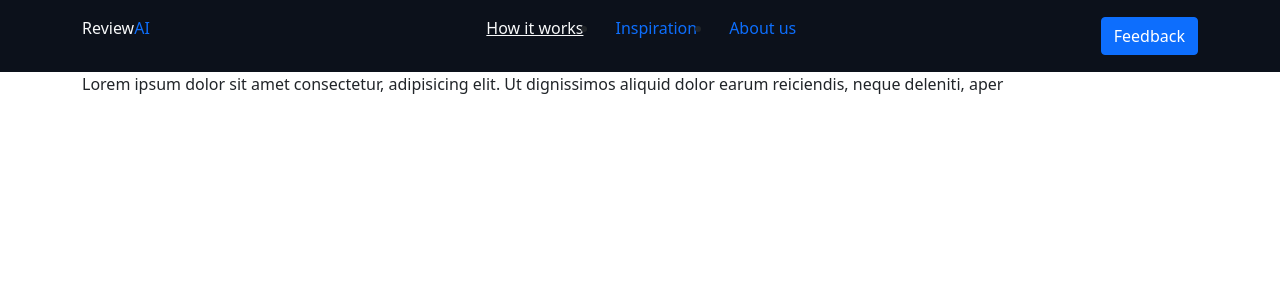
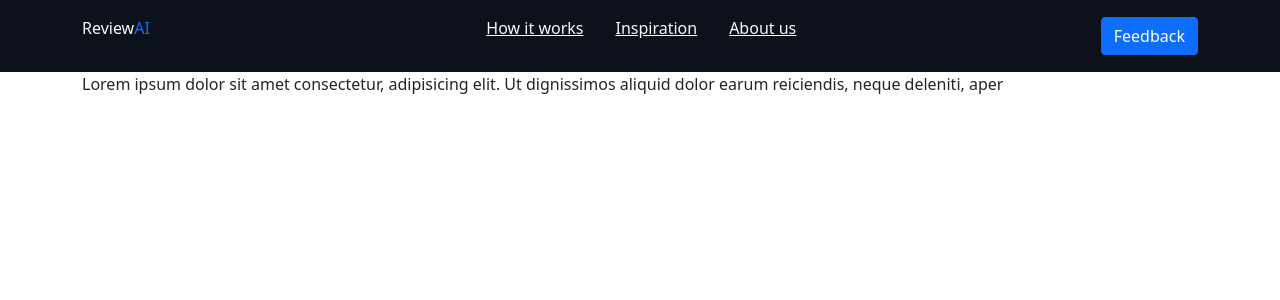
Before and after one commit to TSharvananthan/HTN2021, a React (Create React App) app in the folder front-end/: page / in a window 1280 px wide. Shown: the top 300 px of the page. Built offline with nearby package versions, Linux system fonts and the light colour scheme.

Commit message:
style: navbar

```diff
--- a/front-end/src/components/navbar.jsx
+++ b/front-end/src/components/navbar.jsx
@@ -5,24 +5,29 @@ export const Navbar = () => {
     <div id="nav" className="nav w-100 h-50">
       <div className="container">
         <div className=" navbar nav ">
-          <p className="text-light">
+          <p className="text-light brand">
             Review<span className="text-primary">AI</span>
-          </p>
+                  </p>
+
+                  {/*  navigation links */ }
           <ul className="d-flex flex-row">
-            <li className="nav-item nav-link">
-              <a className="text-light" href="#">
+            <li className="nav-link text-light">
+              <a className="text-light bg-gray-link" href="#">
                 How it works
               </a>
             </li>
-            <li className="nav-item">
-              <a className="nav-link" href="#">
+            <li className="nav-link text-light bg-gray-link">
+              <a className="text-light bg-gray-link" href="#">
                 Inspiration
               </a>
             </li>
-            <li className="nav-item">
-              <a className="nav-link">About us</a>
+            <li className="nav-link">
+              <a className="text-light bg-gray-link">About us</a>
             </li>
-          </ul>
+                  </ul>
+
+
+
           <form class="form-inline my-2 my-lg-0">
             <button class="btn btn-primary my-2 my-sm-0" type="submit">
               Feedback
--- a/front-end/src/styles/navbar.css
+++ b/front-end/src/styles/navbar.css
@@ -1,7 +1,21 @@
+@import url("https://fonts.googleapis.com/css2?family=Mulish:wght@200;300;400&display=swap");
 :root {
   --main-bg-color: #0c111b;
+  --link-bg-color: #BDBDBD;
+
 }
+ul{list-style: none;}
 
 #nav {
   background-color: var(--main-bg-color);
+
 }
+
+.brand{
+
+    font-weight:400;
+}
+
+.bg-gray-link{
+color:var(--link-bg-color) !important;
+}
```
